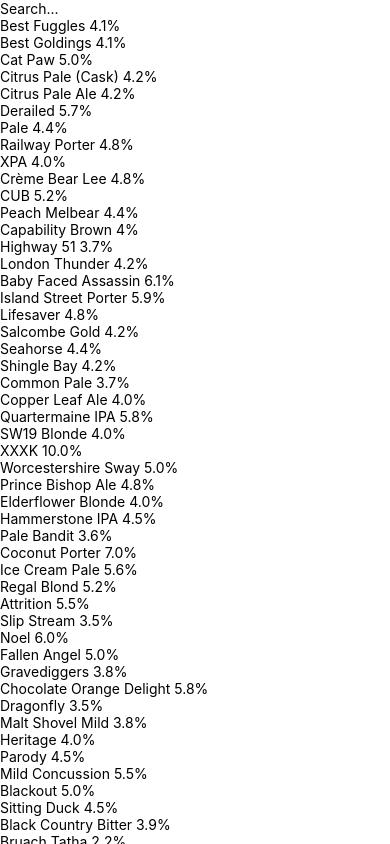
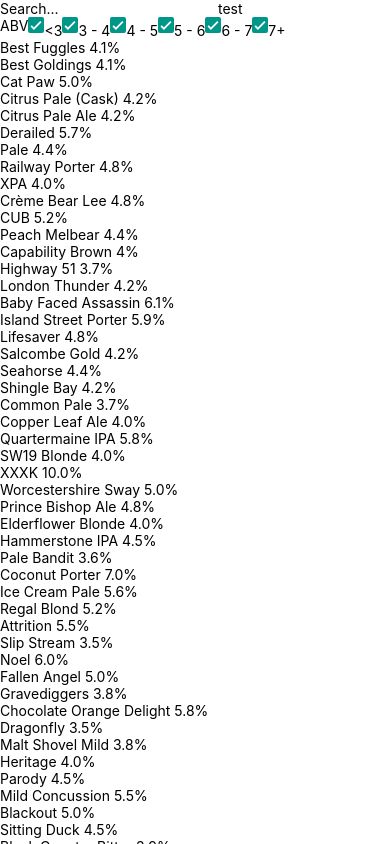
Before and after one commit to dave-co/gbbf-beer, a React Native app: screen / in a window 390 px wide. Built offline with nearby package versions, Linux system fonts and the light colour scheme.

Commit message:
remove % from abv, move search to header, add abv filters

```diff
--- a/components/BeerList.js
+++ b/components/BeerList.js
@@ -32,22 +32,14 @@ class BeerList extends React.PureComponent {
       );
 
       _renderHeader = () => {
-          return <Header search={this._search}/>
+          return <Header
+            filterResult={this._filterResult}
+            beerData={BEER_DATA}
+          />
       }
 
-      _search = (searchText) => {
-        if (!searchText || searchText === ""){
-            this.setState({beerData : BEER_DATA})
-        } else {
-            let filtered = BEER_DATA.filter(beer => {
-                if(beer.name.toLowerCase().includes(searchText.toLowerCase())){
-                    return true;
-                }
-                return false;
-            })
-            this.setState({beerData : filtered})
-        }
-
+      _filterResult = (filteredBeerData) => {
+          this.setState({beerData : filteredBeerData})
       }
 
       render() {
--- a/components/Header.js
+++ b/components/Header.js
@@ -1,17 +1,90 @@
 import React from 'react';
-import { StyleSheet, Text, View, TextInput } from 'react-native';
+import { StyleSheet, Text, View, TextInput, Dimensions, CheckBox } from 'react-native';
 
 class Header extends React.Component {
     constructor(props) {
         super(props)
         this.state = {
-            text : ''
+            text : '',
+            abv_0_3 : true,
+            abv_3_4 : true,
+            abv_4_5 : true,
+            abv_5_6 : true,
+            abv_6_7 : true,
+            abv_7up : true,
         }
     }
 
     _onChangeSearch = (text) => {
-        this.setState({text})
-        this.props.search(text)
+        this.setState({text}, () => this._applySearchAndFilter())
+        // this.props.search(text)
+    }
+
+    _onChangeAbv = (abv) => {
+        this.setState(abv, () => this._applySearchAndFilter())
+    }
+
+    _applySearchAndFilter(){
+        let filtered = this.props.beerData
+        if (this.state.text && this.state.text !== "") {
+            searchText = this.state.text.toLowerCase()
+            filtered = filtered.filter(beer => {
+                if(beer.name.toLowerCase().includes(searchText)) {
+                    return true
+                }
+                return false
+            })
+        }
+        if (!this.state.abv_0_3) {
+            filtered = filtered.filter(beer => {
+                if (beer.abv && parseFloat(beer.abv) < 3) {
+                    return false
+                }
+                return true
+            })
+        }
+        if (!this.state.abv_3_4) {
+            filtered = filtered.filter(beer => {
+                if (beer.abv && parseFloat(beer.abv) >= 3 && parseFloat(beer.abv) < 4) {
+                    return false
+                }
+                return true
+            })
+        }
+        if (!this.state.abv_4_5) {
+            filtered = filtered.filter(beer => {
+                if (beer.abv && parseFloat(beer.abv) >= 4 && parseFloat(beer.abv) < 5) {
+                    return false
+                }
+                return true
+            })
+        }
+        if (!this.state.abv_5_6) {
+            filtered = filtered.filter(beer => {
+                if (beer.abv && parseFloat(beer.abv) >= 5 && parseFloat(beer.abv) < 6) {
+                    return false
+                }
+                return true
+            })
+        }
+        if (!this.state.abv_6_7) {
+            filtered = filtered.filter(beer => {
+                if (beer.abv && parseFloat(beer.abv) >= 6 && parseFloat(beer.abv) < 7) {
+                    return false
+                }
+                return true
+            })
+        }
+        if (!this.state.abv_7up) {
+            filtered = filtered.filter(beer => {
+                if (beer.abv && parseFloat(beer.abv) >= 7) {
+                    return false
+                }
+                return true
+            })
+        }
+
+        this.props.filterResult(filtered)
     }
 
     render(){
@@ -23,7 +96,40 @@ class Header extends React.Component {
                         onChangeText={(text) => this._onChangeSearch(text)}
                         value={this.state.text}
                     />
-                    {/* <Text>test</Text> */}
+                    <Text>test</Text>
+                </View>
+                <View style={styles.row}>
+                    <Text>ABV</Text>
+                    <CheckBox
+                        value={this.state.abv_0_3}
+                        onValueChange={() => this._onChangeAbv({abv_0_3 : !this.state.abv_0_3})}
+                    />
+                    <Text style={styles.label}>{"<3"}</Text>
+                    <CheckBox
+                        value={this.state.abv_3_4}
+                        onValueChange={() => this._onChangeAbv({abv_3_4 : !this.state.abv_3_4})}
+                    />
+                    <Text style={styles.label}>3 - 4</Text>
+                    <CheckBox
+                        value={this.state.abv_4_5}
+                        onValueChange={() => this._onChangeAbv({abv_4_5 : !this.state.abv_4_5})}
+                    />
+                    <Text style={styles.label}>4 - 5</Text>
+                    <CheckBox
+                        value={this.state.abv_5_6}
+                        onValueChange={() => this._onChangeAbv({abv_5_6 : !this.state.abv_5_6})}
+                    />
+                    <Text style={styles.label}>5 - 6</Text>
+                    <CheckBox
+                        value={this.state.abv_6_7}
+                        onValueChange={() => this._onChangeAbv({abv_6_7 : !this.state.abv_6_7})}
+                    />
+                    <Text style={styles.label}>6 - 7</Text>
+                    <CheckBox
+                        value={this.state.abv_7up}
+                        onValueChange={() => this._onChangeAbv({abv_7up : !this.state.abv_7up})}
+                    />
+                    <Text style={styles.label}>7+</Text>
                 </View>
             </View>
         )
@@ -32,7 +138,11 @@ class Header extends React.Component {
 
 const styles = StyleSheet.create({
     row : {
+        width: Dimensions.get('window').width,
         flexDirection: 'row'
+    },
+    label : {
+        marginTop: 5
     }
 })
 
```
Also changed, not shown: beer-data.js.
